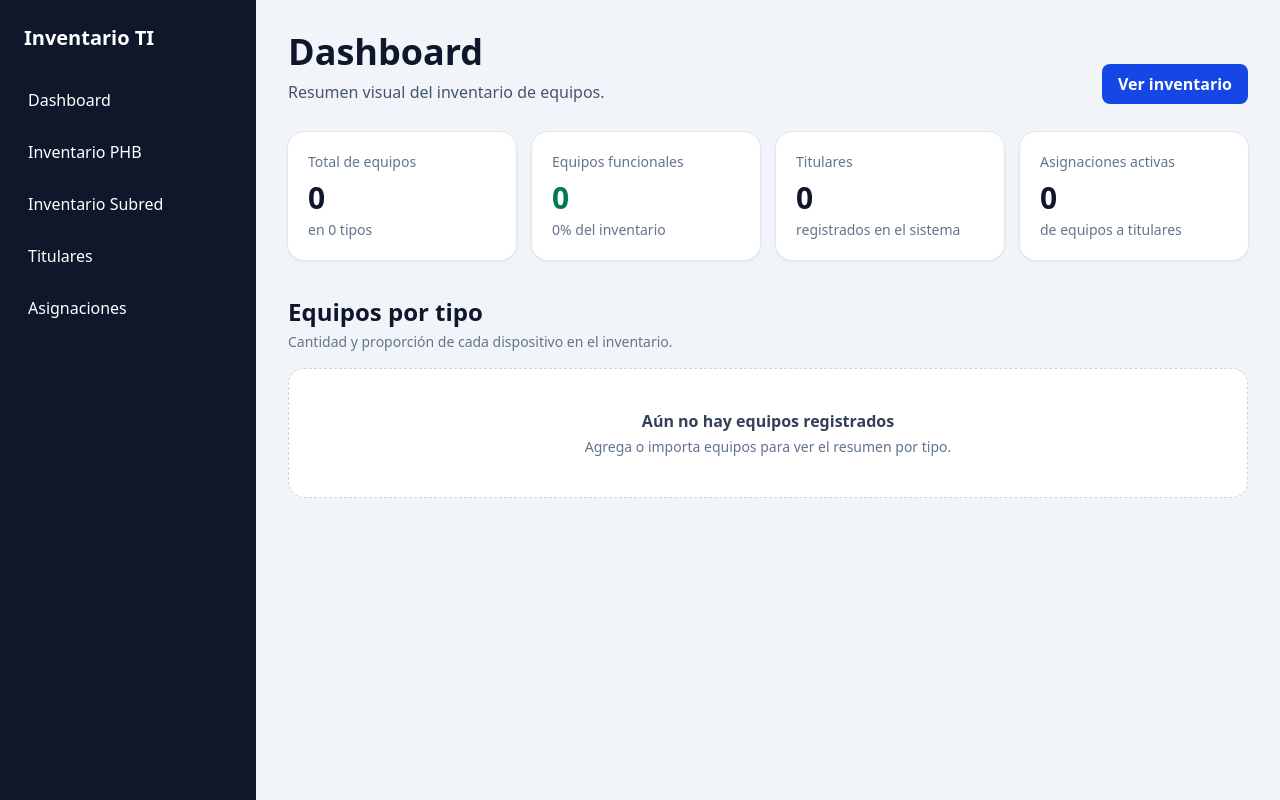
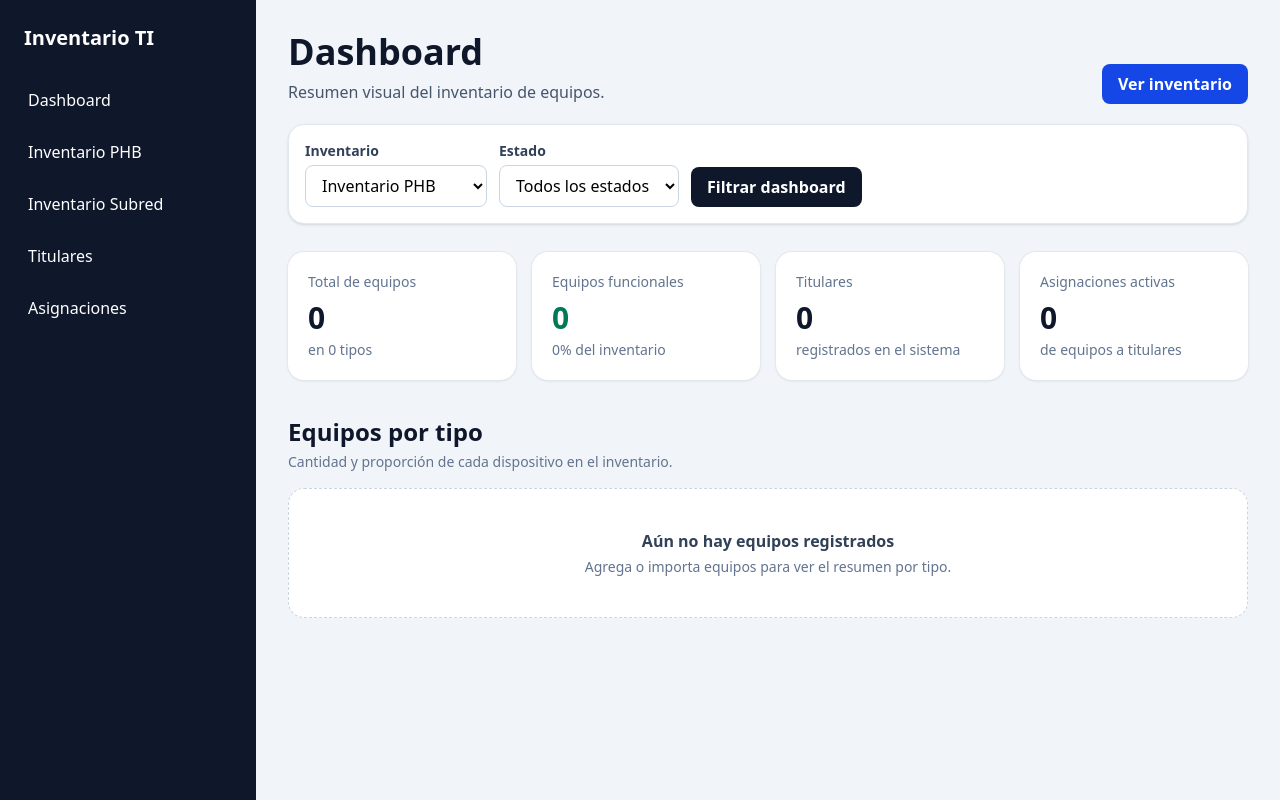
Before and after one commit to Steven-200693/inventario, a Django app: page / in a window 1280 px wide. Run offline with Django 5.2, Linux system fonts and the light colour scheme; data that the repository does not hold is empty; style sheets or scripts are compiled from the project's sources.

Commit message:
Integrar dashboard filtrable de Inventario Subred

```diff
--- a/apps/dashboard/views.py
+++ b/apps/dashboard/views.py
@@ -5,6 +5,7 @@ from django.shortcuts import render
 
 from apps.asignaciones.models import Asignacion
 from apps.inventario.models import Equipo
+from apps.inventario_subred.models import SubredEquipo
 from apps.titulares.models import Titular
 
 
@@ -32,8 +33,18 @@ def normalizar_nombre(nombre):
 
 
 def dashboard(request):
-    total_equipos = Equipo.objects.count()
-    equipos_por_tipo = Equipo.objects.values("nombre").annotate(
+    modulo = request.GET.get("modulo", "phb").strip().lower()
+    if modulo not in ("phb", "subred"):
+        modulo = "phb"
+    estado = request.GET.get("estado", "").strip().upper()
+
+    modelo = SubredEquipo if modulo == "subred" else Equipo
+    equipos = modelo.objects.all()
+    if estado:
+        equipos = equipos.filter(estado=estado)
+
+    total_equipos = equipos.count()
+    equipos_por_tipo = equipos.values("nombre").annotate(
         total=Count("id"),
     ).order_by("-total", "nombre")
     tipos_equipo = [
@@ -51,15 +62,31 @@ def dashboard(request):
         }
         for item in equipos_por_tipo
     ]
-    total_activos = Equipo.objects.filter(estado="FUNCIONAL").count()
+    total_activos = equipos.filter(estado="FUNCIONAL").count()
+    estados = (
+        ("", "Todos los estados"),
+        ("FUNCIONAL", "Funcional"),
+        ("MANTENIMIENTO", "Mantenimiento"),
+        ("DAÑADO", "Dañado"),
+        ("BAJA", "Baja"),
+    )
 
     return render(
         request,
         "dashboard/inicio.html",
         {
+            "modulo": modulo,
+            "estado": estado,
+            "estados": estados,
             "total_equipos": total_equipos,
-            "total_titulares": Titular.objects.count(),
-            "total_asignaciones": Asignacion.objects.filter(activa=True).count(),
+            "total_titulares": (
+                0 if modulo == "subred" else Titular.objects.count()
+            ),
+            "total_asignaciones": (
+                0
+                if modulo == "subred"
+                else Asignacion.objects.filter(activa=True).count()
+            ),
             "total_activos": total_activos,
             "porcentaje_activos": (
                 round(total_activos * 100 / total_equipos, 1)
--- a/templates/dashboard/inicio.html
+++ b/templates/dashboard/inicio.html
@@ -11,10 +11,31 @@
                 <h1 class="text-3xl font-bold text-slate-900 md:text-4xl">Dashboard</h1>
                 <p class="mt-2 text-slate-600">Resumen visual del inventario de equipos.</p>
             </div>
-            <a href="{% url 'equipos' %}" class="rounded-lg bg-blue-700 px-4 py-2 font-semibold text-white hover:bg-blue-800">
+            <a href="{% if modulo == 'subred' %}{% url 'subred_equipos' %}{% else %}{% url 'equipos' %}{% endif %}" class="rounded-lg bg-blue-700 px-4 py-2 font-semibold text-white hover:bg-blue-800">
                 Ver inventario
             </a>
         </div>
+
+        <form method="get" class="mt-5 flex flex-wrap items-end gap-3 rounded-2xl border border-slate-200 bg-white p-4 shadow-sm">
+            <div>
+                <label for="modulo" class="block text-sm font-semibold text-slate-700">Inventario</label>
+                <select id="modulo" name="modulo" class="mt-1 rounded-lg border border-slate-300 bg-white px-3 py-2">
+                    <option value="phb" {% if modulo == 'phb' %}selected{% endif %}>Inventario PHB</option>
+                    <option value="subred" {% if modulo == 'subred' %}selected{% endif %}>Inventario Subred</option>
+                </select>
+            </div>
+            <div>
+                <label for="estado" class="block text-sm font-semibold text-slate-700">Estado</label>
+                <select id="estado" name="estado" class="mt-1 rounded-lg border border-slate-300 bg-white px-3 py-2">
+                    {% for valor, etiqueta in estados %}
+                    <option value="{{ valor }}" {% if estado == valor %}selected{% endif %}>{{ etiqueta }}</option>
+                    {% endfor %}
+                </select>
+            </div>
+            <button type="submit" class="rounded-lg bg-slate-900 px-4 py-2 font-semibold text-white hover:bg-slate-700">
+                Filtrar dashboard
+            </button>
+        </form>
 
         <section class="mt-7 grid grid-cols-1 gap-4 sm:grid-cols-2 xl:grid-cols-4" aria-label="Indicadores generales">
             <article class="rounded-2xl bg-white p-5 shadow-sm ring-1 ring-slate-200">
@@ -27,6 +48,7 @@
                 <p class="mt-2 text-3xl font-bold text-emerald-700">{{ total_activos }}</p>
                 <p class="mt-1 text-sm text-slate-500">{{ porcentaje_activos }}% del inventario</p>
             </article>
+            {% if modulo == 'phb' %}
             <article class="rounded-2xl bg-white p-5 shadow-sm ring-1 ring-slate-200">
                 <p class="text-sm font-medium text-slate-500">Titulares</p>
                 <p class="mt-2 text-3xl font-bold text-slate-900">{{ total_titulares }}</p>
@@ -37,6 +59,18 @@
                 <p class="mt-2 text-3xl font-bold text-slate-900">{{ total_asignaciones }}</p>
                 <p class="mt-1 text-sm text-slate-500">de equipos a titulares</p>
             </article>
+            {% else %}
+            <article class="rounded-2xl bg-white p-5 shadow-sm ring-1 ring-slate-200">
+                <p class="text-sm font-medium text-slate-500">Estados disponibles</p>
+                <p class="mt-2 text-3xl font-bold text-slate-900">4</p>
+                <p class="mt-1 text-sm text-slate-500">filtra el resumen por estado</p>
+            </article>
+            <article class="rounded-2xl bg-white p-5 shadow-sm ring-1 ring-slate-200">
+                <p class="text-sm font-medium text-slate-500">Tipos encontrados</p>
+                <p class="mt-2 text-3xl font-bold text-slate-900">{{ tipos_equipo|length }}</p>
+                <p class="mt-1 text-sm text-slate-500">en la selección actual</p>
+            </article>
+            {% endif %}
         </section>
 
         <section class="mt-9" aria-labelledby="equipos-por-tipo">
@@ -50,7 +84,7 @@
             {% if tipos_equipo %}
             <div class="grid grid-cols-1 gap-4 sm:grid-cols-2 xl:grid-cols-3">
                 {% for tipo in tipos_equipo %}
-                <a href="{% url 'equipos' %}?q={{ tipo.nombre|urlencode }}"
+                <a href="{% if modulo == 'subred' %}{% url 'subred_equipos' %}{% else %}{% url 'equipos' %}{% endif %}?q={{ tipo.nombre|urlencode }}{% if estado %}&estado={{ estado|urlencode }}{% endif %}"
                    class="group rounded-2xl border border-slate-200 bg-white p-5 shadow-sm transition hover:-translate-y-0.5 hover:border-blue-300 hover:shadow-md">
                     <div class="flex items-center gap-4">
                         <div class="flex h-14 w-14 shrink-0 items-center justify-center rounded-xl bg-blue-50 text-blue-700">
--- a/templates/inventario_subred/lista.html
+++ b/templates/inventario_subred/lista.html
@@ -15,8 +15,8 @@
                 <a href="{% url 'subred_importar_excel' %}" class="rounded-lg border border-slate-300 bg-white px-4 py-2 font-semibold text-slate-700 hover:bg-slate-50">
                     Importar Excel
                 </a>
-                <a data-export-link data-export-url="{% url 'subred_exportar_excel' %}"
-                   href="{% url 'subred_exportar_excel' %}{% if busqueda %}?q={{ busqueda|urlencode }}{% endif %}"
+                <a data-export-link data-export-url="{% url 'subred_exportar_excel' %}{% if estado %}?estado={{ estado|urlencode }}{% endif %}"
+                   href="{% url 'subred_exportar_excel' %}?{% if busqueda %}q={{ busqueda|urlencode }}&{% endif %}{% if estado %}estado={{ estado|urlencode }}{% endif %}"
                    class="rounded-lg border border-slate-300 bg-white px-4 py-2 font-semibold text-slate-700 hover:bg-slate-50">
                     Exportar Excel
                 </a>
```
Also changed, not shown: apps/dashboard/tests.py (+23 -0 lines), apps/inventario_subred/views.py (+8 -4 lines).
